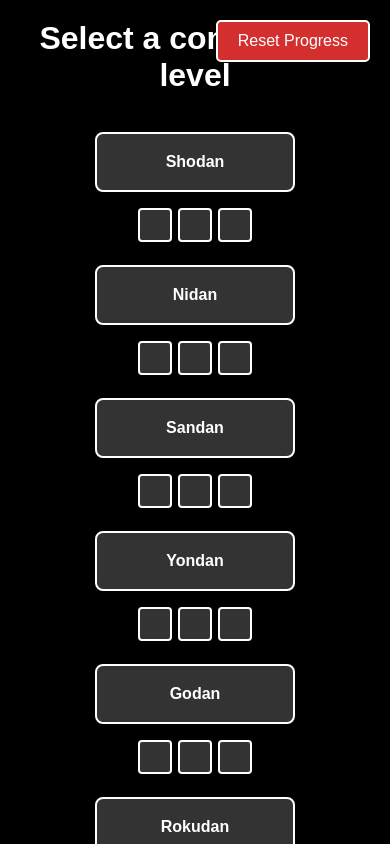
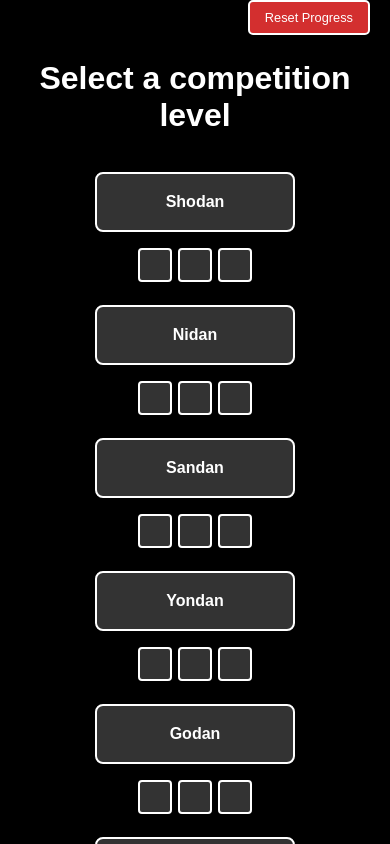
Before and after one commit to shinpan-shobu/shinpan-shobu.github.io, a plain HTML site: page index.html in a window 390 px wide. Drawn offline with Linux system fonts and the light colour scheme.

Commit message:
minor layout changes

```diff
--- a/index.html
+++ b/index.html
@@ -47,10 +47,10 @@
         }
         #resetBtn {
             position: absolute;
-            top: 20px;
+            top: env(safe-area-inset-top, 20px);
             right: 20px;
-            padding: 10px 20px;
-            font-size: 1em;
+            padding: 8px 15px;
+            font-size: clamp(0.8em, 2vw, 1em);
             background: #d32f2f;
             color: #fff;
             border: 2px solid #fff;
@@ -58,10 +58,22 @@
             cursor: pointer;
             transition: all 0.3s;
             z-index: 10;
+            max-width: 150px;
+            white-space: nowrap;
+            overflow: hidden;
+            text-overflow: ellipsis;
         }
         #resetBtn:hover {
             background: #f44336;
             transform: scale(1.05);
+        }
+
+        /* Mobile responsive adjustments */
+        @media (max-width: 768px) {
+            #selectionScreen h1 {
+                padding-right: 0;
+                margin-top: 60px; /* Move title down on mobile */
+            }
         }
         #levelsContainer {
             display: grid;
@@ -129,7 +141,7 @@
             color: #fff;
         }
         .progress-box.incorrect {
-            background: #f44336;
+            background: #333;
             color: #fff;
         }
         #videoContainer {
```
